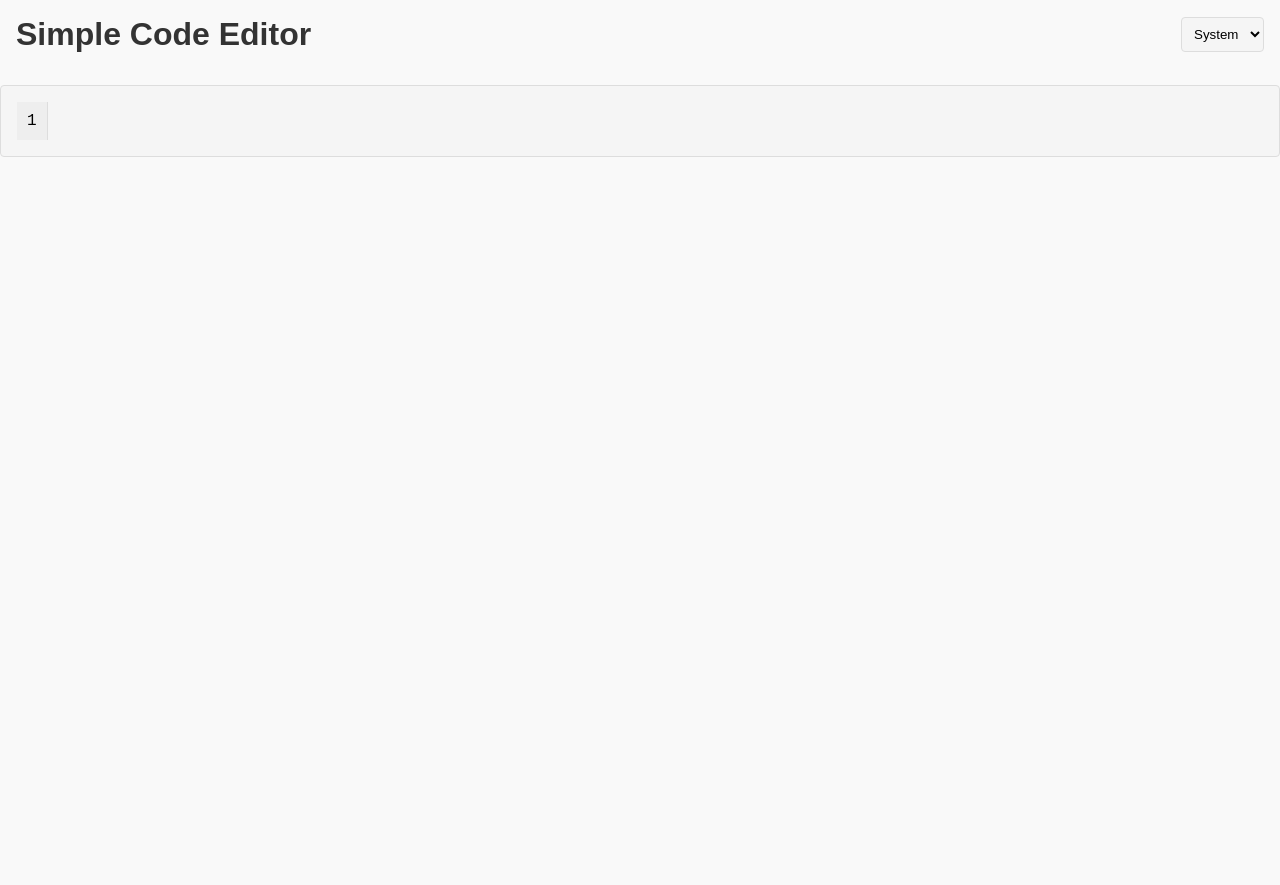
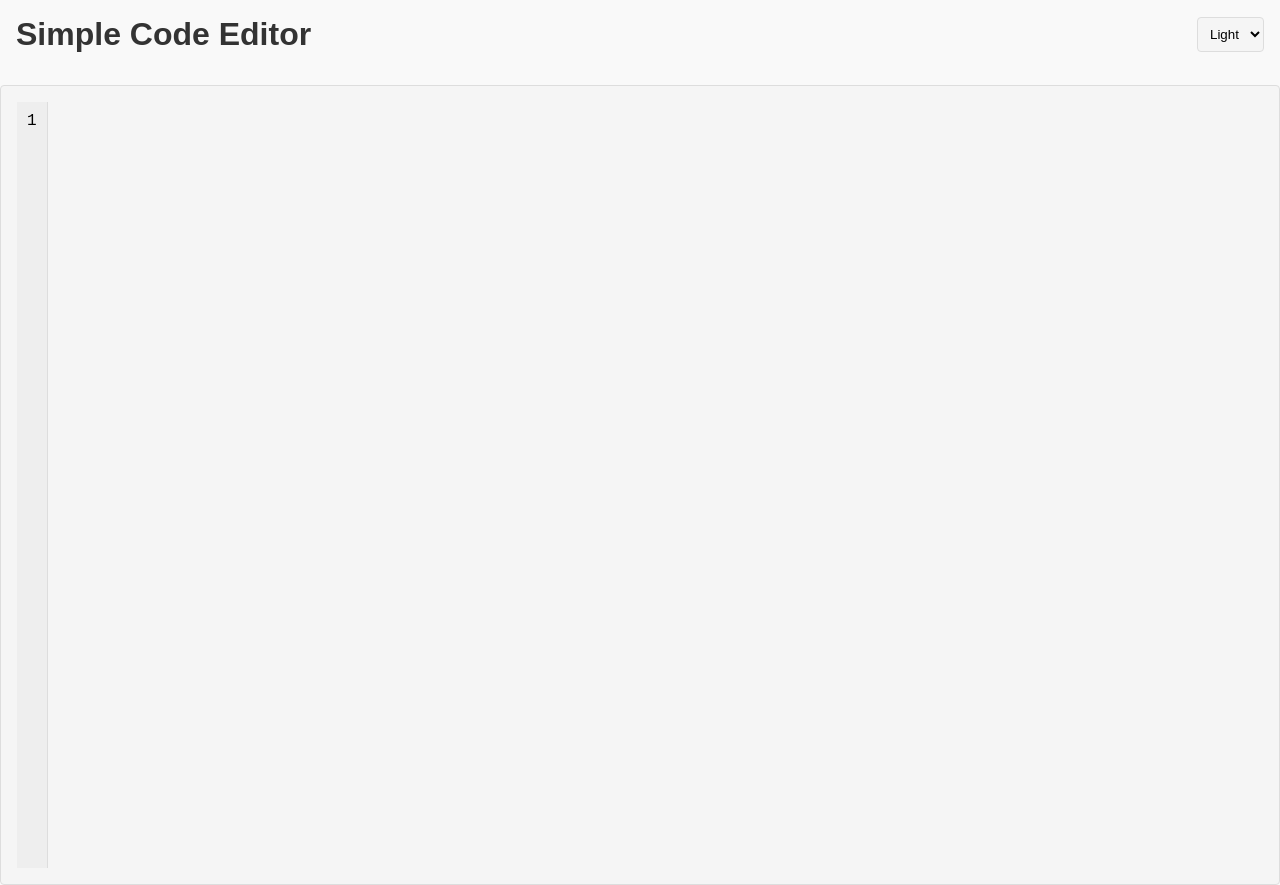
Before and after one commit to beincharacter/code-editor, a React (Create React App) app: page / in a window 1280 px wide. Before the commit the page ends 800 px from the top, so only its background shows below. Built offline with nearby package versions, Linux system fonts and the light colour scheme.

Commit message:
Made some UI changes

```diff
--- a/src/App.js
+++ b/src/App.js
@@ -1,7 +1,7 @@
 import React, { useState } from 'react';
 import styled, { ThemeProvider } from 'styled-components';
 import CodeEditor from './CodeEditor';
-import { lightTheme, darkTheme, systemTheme } from './themes';
+import { lightTheme, darkTheme} from './themes';
 import './App.css';
 
 const Header = styled.div`
@@ -44,7 +44,6 @@ const App = () => {
           <ThemeSelector onChange={handleThemeChange} value={theme}>
             <option value="light">Light</option>
             <option value="dark">Dark</option>
-            <option value="system">System</option>
           </ThemeSelector>
         </Header>
         <CodeEditor theme={getCurrentTheme()} />
--- a/src/CodeEditor.js
+++ b/src/CodeEditor.js
@@ -13,6 +13,7 @@ const CodeEditorContainer = styled.div`
   border-radius: 4px;
   background: ${props => props.theme.editorBackground};
   display: flex;
+  height: 100vh;
 
   pre {
     margin: 0;
```
